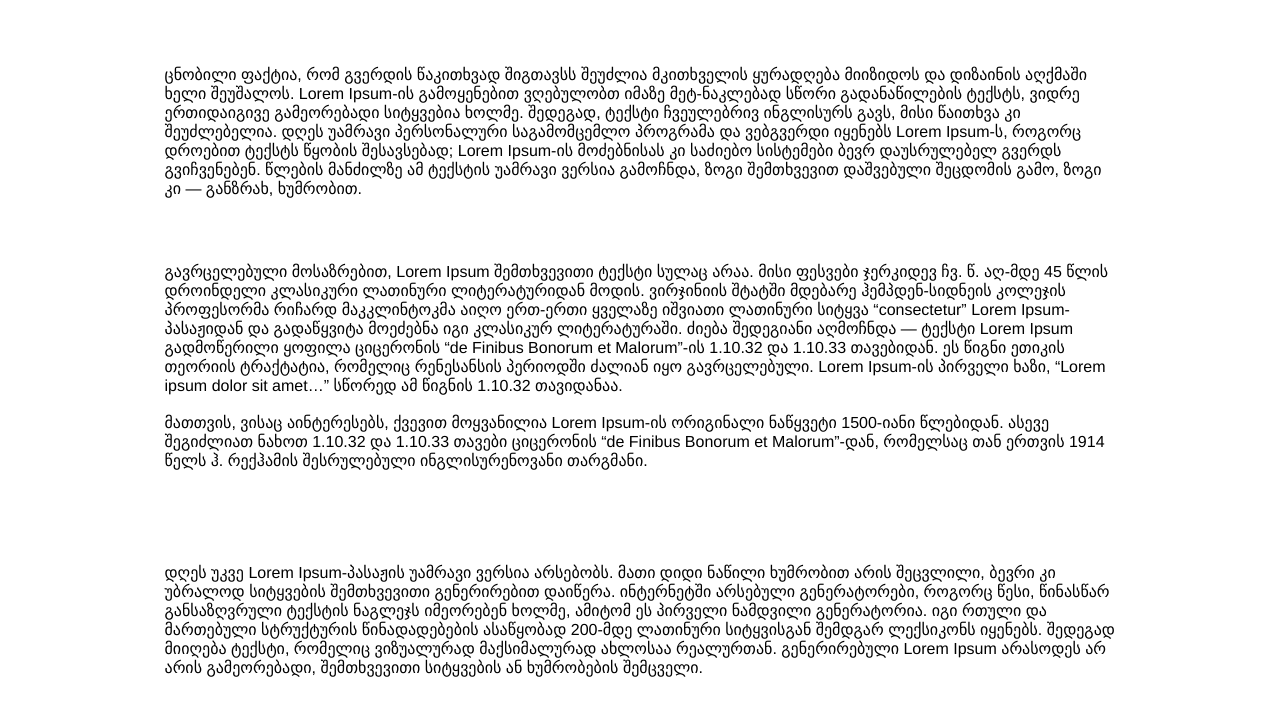
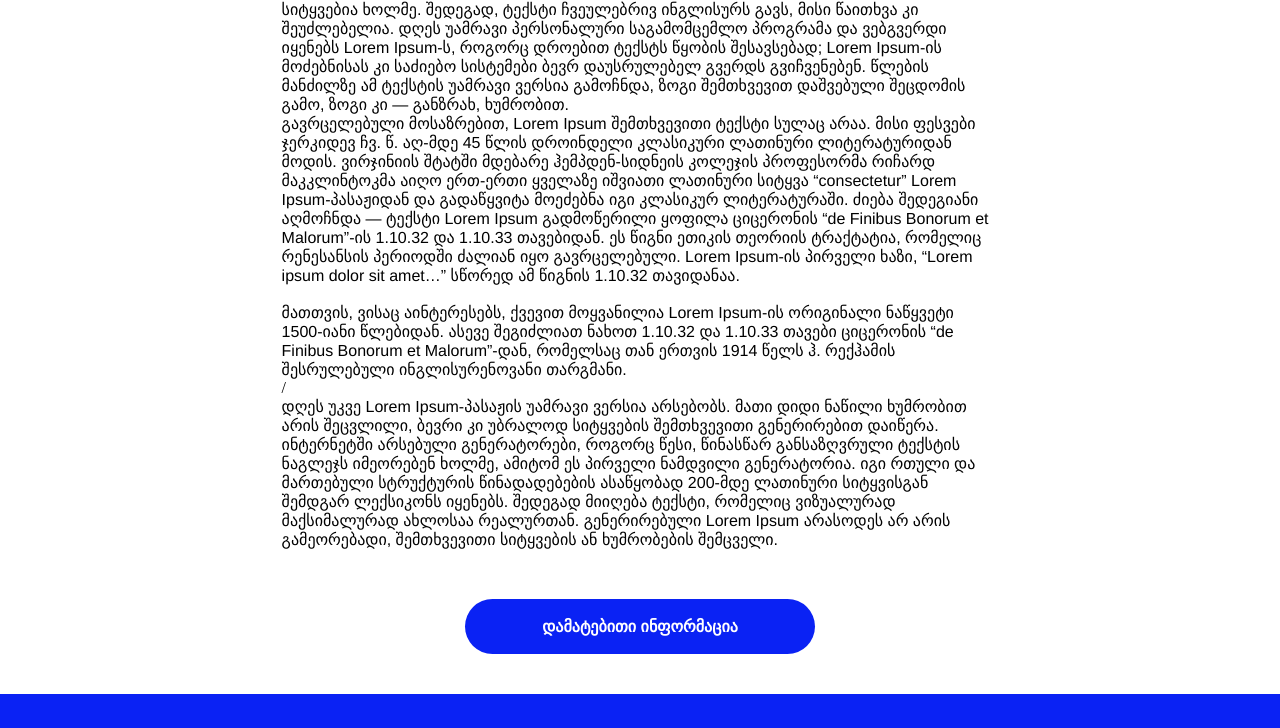
Before and after one commit to L-KLDIASH/skyhouse, a plain HTML site: page index.html in a window 1280 px wide. Shown: the part 1172-1900 px from the top of the page. Drawn offline with Linux system fonts and the light colour scheme; a web font is replaced by a local one.

Commit message:
changed the styles

```diff
--- a/css/style.css
+++ b/css/style.css
@@ -44,6 +44,12 @@ ul li a:hover {
   font-size: large;
 }
 
+.cards_container {
+  max-width: 1440px;
+  width: 83%;
+  margin: auto;
+}
+
 .contact_text {
   background-color: #ffffff;
   color: #000;
@@ -58,19 +64,14 @@ ul li a:hover {
 }
 
 .cards {
+  margin: auto;
+  width: 80%;
   margin-top: 200px;
-  display: flex;
-  justify-content: center;
-  align-items: center;
-  flex-direction: column;
-  gap: 20px;
 }
 
 .first_image {
   max-width: 1195px;
   width: 100%;
-  max-height: 600px;
-  height: 100%;
   border-radius: 15px;
 }
 
@@ -82,29 +83,28 @@ ul li a:hover {
 
 .content_images {
   display: flex;
+  justify-content: center;
   gap: 25px;
+}
+
+.paragraphs {
+  margin: auto;
+  width: 70%;
+  display: flex;
+  flex-direction: column;
 }
 
 .first_paragraph {
   font-family: "Helvetica Neue", sans-serif;
-  width: 951px;
-  height: 177px;
-  text-align: left;
   margin-top: 60px;
 }
 
 .second_paragraph {
   font-family: "Helvetica Neue", sans-serif;
-  width: 951px;
-  height: 281px;
-  text-align: left;
 }
 
 .third_paragraph {
   font-family: "Helvetica Neue", sans-serif;
-  width: 951px;
-  height: 151px;
-  text-align: left;
 }
 
 .additional {
@@ -115,6 +115,10 @@ ul li a:hover {
   background-color: #0a22f4;
   border-radius: 28px;
   padding: 18px 77px;
+  display: flex;
+  justify-content: center;
+  align-self: center;
+  margin-top: 50px;
 }
 
 .additional:hover {
@@ -269,3 +273,13 @@ footer {
   height: 35px;
   margin-left: 30px;
 }
+
+.burger {
+  width: 60px;
+  height: 60px;
+  margin: auto;
+  display: none;
+}
+
+@media (max-width: 768px) {
+}
--- a/index.html
+++ b/index.html
@@ -25,6 +25,8 @@
       </div>
     </header>
 
+    <main>
+      <div cards_container>
         <section class="cards">
           <img class="first_image" src="img/Rectangle 91.png" alt="Sky House" />
           <div class="content">
@@ -38,52 +40,61 @@
             </div>
           </div>
 
+          <div class="paragraphs">
             <div class="first_paragraph">
               <p>
-          ცნობილი ფაქტია, რომ გვერდის წაკითხვად შიგთავსს შეუძლია მკითხველის
-          ყურადღება მიიზიდოს და დიზაინის აღქმაში ხელი შეუშალოს. Lorem Ipsum-ის
-          გამოყენებით ვღებულობთ იმაზე მეტ-ნაკლებად სწორი გადანაწილების ტექსტს,
-          ვიდრე ერთიდაიგივე გამეორებადი სიტყვებია ხოლმე. შედეგად, ტექსტი
-          ჩვეულებრივ ინგლისურს გავს, მისი წაითხვა კი შეუძლებელია. დღეს უამრავი
-          პერსონალური საგამომცემლო პროგრამა და ვებგვერდი იყენებს Lorem Ipsum-ს,
-          როგორც დროებით ტექსტს წყობის შესავსებად; Lorem Ipsum-ის მოძებნისას კი
-          საძიებო სისტემები ბევრ დაუსრულებელ გვერდს გვიჩვენებენ. წლების მანძილზე
-          ამ ტექსტის უამრავი ვერსია გამოჩნდა, ზოგი შემთხვევით დაშვებული შეცდომის
+                ცნობილი ფაქტია, რომ გვერდის წაკითხვად შიგთავსს შეუძლია
+                მკითხველის ყურადღება მიიზიდოს და დიზაინის აღქმაში ხელი შეუშალოს.
+                Lorem Ipsum-ის გამოყენებით ვღებულობთ იმაზე მეტ-ნაკლებად სწორი
+                გადანაწილების ტექსტს, ვიდრე ერთიდაიგივე გამეორებადი სიტყვებია
+                ხოლმე. შედეგად, ტექსტი ჩვეულებრივ ინგლისურს გავს, მისი წაითხვა
+                კი შეუძლებელია. დღეს უამრავი პერსონალური საგამომცემლო პროგრამა
+                და ვებგვერდი იყენებს Lorem Ipsum-ს, როგორც დროებით ტექსტს წყობის
+                შესავსებად; Lorem Ipsum-ის მოძებნისას კი საძიებო სისტემები ბევრ
+                დაუსრულებელ გვერდს გვიჩვენებენ. წლების მანძილზე ამ ტექსტის
+                უამრავი ვერსია გამოჩნდა, ზოგი შემთხვევით დაშვებული შეცდომის
                 გამო, ზოგი კი — განზრახ, ხუმრობით.
               </p>
             </div>
             <div class="second_paragraph">
-        გავრცელებული მოსაზრებით, Lorem Ipsum შემთხვევითი ტექსტი სულაც არაა. მისი
-        ფესვები ჯერკიდევ ჩვ. წ. აღ-მდე 45 წლის დროინდელი კლასიკური ლათინური
-        ლიტერატურიდან მოდის. ვირჯინიის შტატში მდებარე ჰემპდენ-სიდნეის კოლეჯის
-        პროფესორმა რიჩარდ მაკკლინტოკმა აიღო ერთ-ერთი ყველაზე იშვიათი ლათინური
-        სიტყვა “consectetur” Lorem Ipsum-პასაჟიდან და გადაწყვიტა მოეძებნა იგი
-        კლასიკურ ლიტერატურაში. ძიება შედეგიანი აღმოჩნდა — ტექსტი Lorem Ipsum
-        გადმოწერილი ყოფილა ციცერონის “de Finibus Bonorum et Malorum”-ის 1.10.32
-        და 1.10.33 თავებიდან. ეს წიგნი ეთიკის თეორიის ტრაქტატია, რომელიც
-        რენესანსის პერიოდში ძალიან იყო გავრცელებული. Lorem Ipsum-ის პირველი
-        ხაზი, “Lorem ipsum dolor sit amet…” სწორედ ამ წიგნის 1.10.32 თავიდანაა.
+              გავრცელებული მოსაზრებით, Lorem Ipsum შემთხვევითი ტექსტი სულაც
+              არაა. მისი ფესვები ჯერკიდევ ჩვ. წ. აღ-მდე 45 წლის დროინდელი
+              კლასიკური ლათინური ლიტერატურიდან მოდის. ვირჯინიის შტატში მდებარე
+              ჰემპდენ-სიდნეის კოლეჯის პროფესორმა რიჩარდ მაკკლინტოკმა აიღო
+              ერთ-ერთი ყველაზე იშვიათი ლათინური სიტყვა “consectetur” Lorem
+              Ipsum-პასაჟიდან და გადაწყვიტა მოეძებნა იგი კლასიკურ ლიტერატურაში.
+              ძიება შედეგიანი აღმოჩნდა — ტექსტი Lorem Ipsum გადმოწერილი ყოფილა
+              ციცერონის “de Finibus Bonorum et Malorum”-ის 1.10.32 და 1.10.33
+              თავებიდან. ეს წიგნი ეთიკის თეორიის ტრაქტატია, რომელიც რენესანსის
+              პერიოდში ძალიან იყო გავრცელებული. Lorem Ipsum-ის პირველი ხაზი,
+              “Lorem ipsum dolor sit amet…” სწორედ ამ წიგნის 1.10.32 თავიდანაა.
               <br />
               <br />
-        მათთვის, ვისაც აინტერესებს, ქვევით მოყვანილია Lorem Ipsum-ის ორიგინალი
-        ნაწყვეტი 1500-იანი წლებიდან. ასევე შეგიძლიათ ნახოთ 1.10.32 და 1.10.33
-        თავები ციცერონის “de Finibus Bonorum et Malorum”-დან, რომელსაც თან
-        ერთვის 1914 წელს ჰ. რექჰამის შესრულებული ინგლისურენოვანი თარგმანი.
+              მათთვის, ვისაც აინტერესებს, ქვევით მოყვანილია Lorem Ipsum-ის
+              ორიგინალი ნაწყვეტი 1500-იანი წლებიდან. ასევე შეგიძლიათ ნახოთ
+              1.10.32 და 1.10.33 თავები ციცერონის “de Finibus Bonorum et
+              Malorum”-დან, რომელსაც თან ერთვის 1914 წელს ჰ. რექჰამის
+              შესრულებული ინგლისურენოვანი თარგმანი.
             </div>
+            /
+            <br />
             <div class="third_paragraph">
-        დღეს უკვე Lorem Ipsum-პასაჟის უამრავი ვერსია არსებობს. მათი დიდი ნაწილი
-        ხუმრობით არის შეცვლილი, ბევრი კი უბრალოდ სიტყვების შემთხვევითი
-        გენერირებით დაიწერა. ინტერნეტში არსებული გენერატორები, როგორც წესი,
-        წინასწარ განსაზღვრული ტექსტის ნაგლეჯს იმეორებენ ხოლმე, ამიტომ ეს პირველი
-        ნამდვილი გენერატორია. იგი რთული და მართებული სტრუქტურის წინადადებების
-        ასაწყობად 200-მდე ლათინური სიტყვისგან შემდგარ ლექსიკონს იყენებს. შედეგად
-        მიიღება ტექსტი, რომელიც ვიზუალურად მაქსიმალურად ახლოსაა რეალურთან.
-        გენერირებული Lorem Ipsum არასოდეს არ არის გამეორებადი, შემთხვევითი
-        სიტყვების ან ხუმრობების შემცველი.
+              დღეს უკვე Lorem Ipsum-პასაჟის უამრავი ვერსია არსებობს. მათი დიდი
+              ნაწილი ხუმრობით არის შეცვლილი, ბევრი კი უბრალოდ სიტყვების
+              შემთხვევითი გენერირებით დაიწერა. ინტერნეტში არსებული გენერატორები,
+              როგორც წესი, წინასწარ განსაზღვრული ტექსტის ნაგლეჯს იმეორებენ
+              ხოლმე, ამიტომ ეს პირველი ნამდვილი გენერატორია. იგი რთული და
+              მართებული სტრუქტურის წინადადებების ასაწყობად 200-მდე ლათინური
+              სიტყვისგან შემდგარ ლექსიკონს იყენებს. შედეგად მიიღება ტექსტი,
+              რომელიც ვიზუალურად მაქსიმალურად ახლოსაა რეალურთან. გენერირებული
+              Lorem Ipsum არასოდეს არ არის გამეორებადი, შემთხვევითი სიტყვების ან
+              ხუმრობების შემცველი.
             </div>
-
             <a class="additional" href="#">დამატებითი ინფორმაცია</a>
+          </div>
         </section>
+      </div>
+    </main>
 
     <footer>
       <div class="footer_container">
@@ -148,6 +159,9 @@
           </p>
         </div>
       </div>
+      <div class="burger">
+        <img class="burder_icon" src="img/burger-icon.svg" alt="burger" />
+      </div>
     </footer>
   </body>
 </html>
```
Lines whose indentation alone changed are shown as unchanged.
